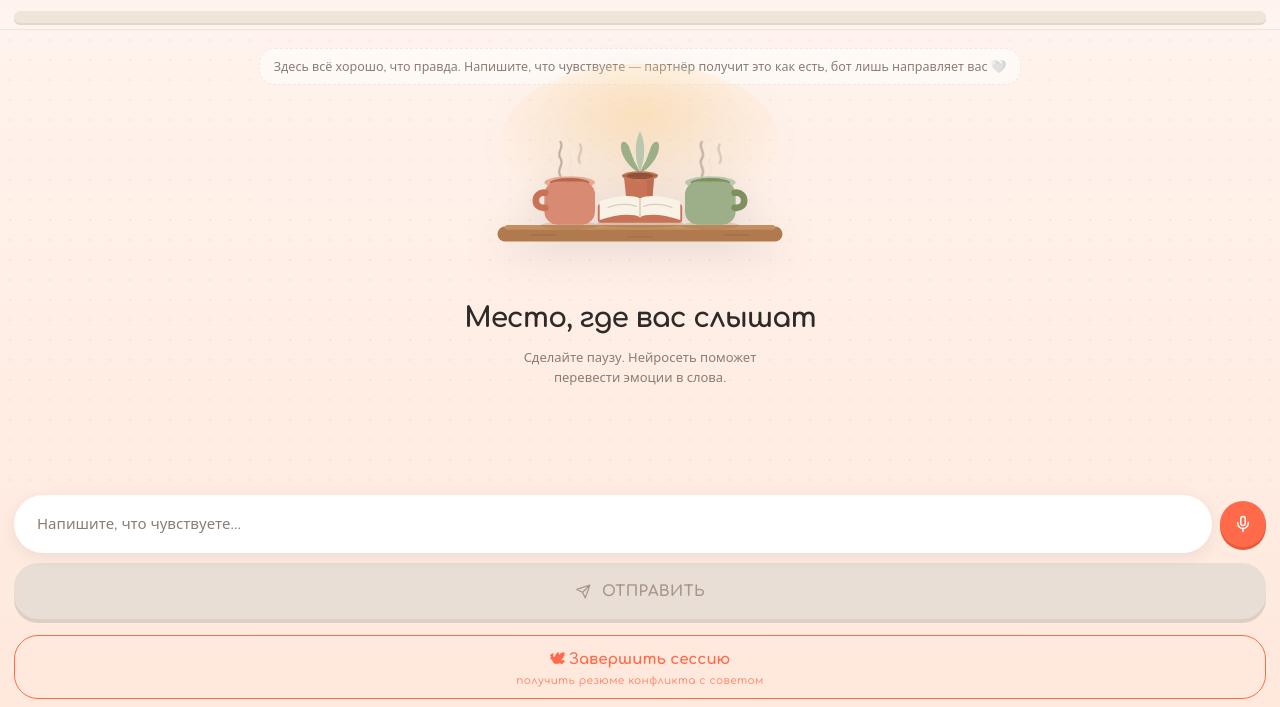
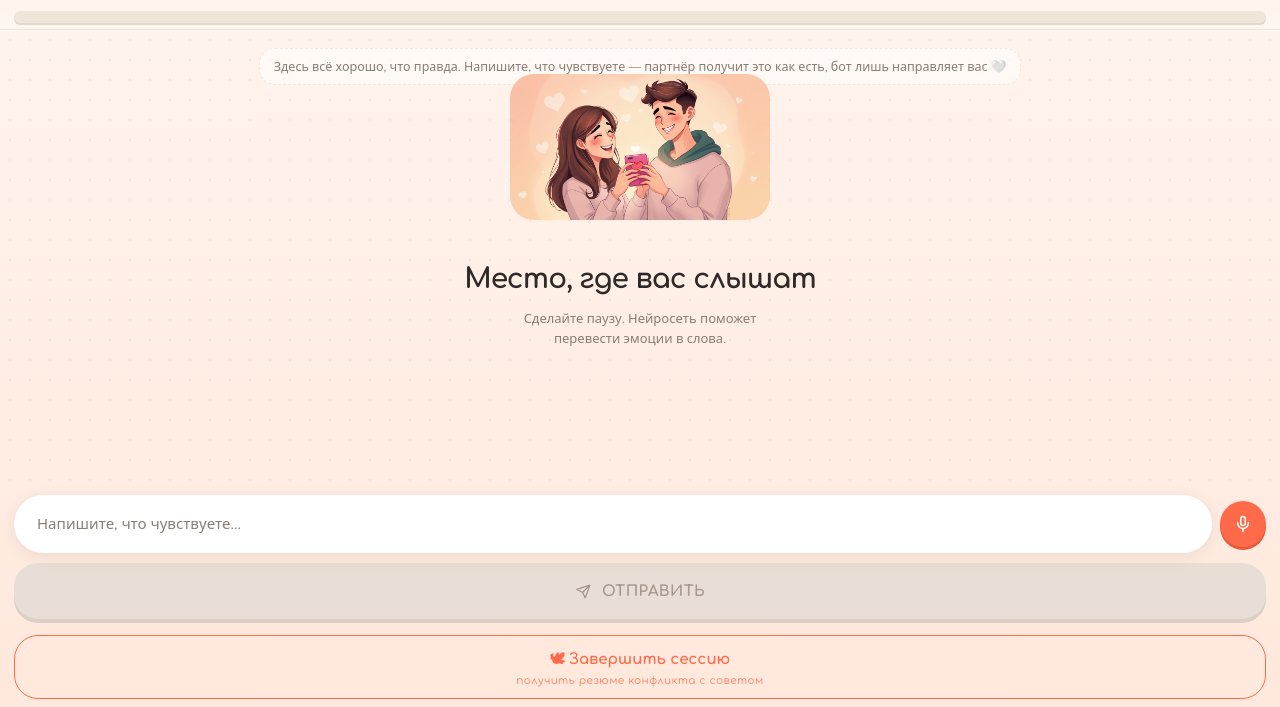
Before and after one commit to leon5612349-lang/Family-meditator, a plain HTML site: page frontend/index.html in a window 1280 px wide. Shown: the part 93-800 px from the top of the page. Drawn offline with nearby package versions, Linux system fonts and the light colour scheme; no server answers.

Commit message:
Фиксы: стартовый экран с парой, сообщения внизу, без наложения чашек

```diff
--- a/frontend/index.html
+++ b/frontend/index.html
@@ -1037,6 +1037,66 @@
             background: transparent;
         }
 
+        /* Иллюстрация «пара смотрит на телефон» на стартовом экране */
+        .welcome-image {
+            width: min(70vw, 260px);
+            height: auto;
+            border-radius: 24px;
+            margin: 20px auto;
+            display: block;
+        }
+
+        /* Стартовый экран (чашки/пара) не должен накладываться на чат:
+           как только появилась сессия (есть сообщения или ступень водопада) —
+           экран приветствия скрывается. Правило на :has() — чтобы не трогать JS */
+        .chat:has(.bubble) .welcome-screen,
+        .chat:has(.stage:not([hidden])) .welcome-screen {
+            display: none !important;
+        }
+
+        /* Аватар психолога в сцене убран — он дублировал картинку пары.
+           Аватар в шапке (#headerAvatar) остаётся на месте. */
+        .stage-avatar,
+        .mascot-wrap {
+            display: none !important;
+        }
+
+        /* Сцена вопроса (картинка пары + облачко) должна идти ПЕРЕД сообщениями,
+           иначе она выталкивает их вверх за пределы окна чата.
+           Решаем порядком flex, JS не трогаем. */
+        .stage {
+            order: -1;
+        }
+
+        /* Служебная подпись («Здесь всё хорошо…») — выше сцены */
+        .system-message {
+            order: -2;
+        }
+
+        /* Сообщения прижаты к низу окна чата: когда их мало — внизу,
+           когда много — обычная прокрутка вниз.
+           Используем ::before с margin-top:auto (а не justify-content:flex-end):
+           при переполнении auto-margin схлопывается, и прокрутка вверх
+           остаётся рабочей.
+           flex-basis: 0 — .chat забирает ВСЮ оставшуюся высоту (а не
+           конкурирует с панелями ввода), min-height:0 — разрешает
+           сжаться до нуля и скроллить внутри себя. */
+        .chat {
+            flex: 1 1 0;
+            min-height: 0;
+        }
+
+        .input-bar,
+        .finish-bar {
+            flex-shrink: 0;
+        }
+
+        .chat::before {
+            content: "";
+            flex: 0 0 auto;
+            margin-top: auto;
+        }
+
         /* Иллюстрация не должна сжиматься в коротком окне, а экран —
            прокручиваться, если контент не влезает.
            ВАЖНО: justify-content: flex-start вместо center — иначе flex
@@ -1054,6 +1114,9 @@
             flex: 0 0 auto;
         }
 
+        /* Стартовый экран живёт внутри .chat (absolute) — так он не
+           перекрывает нижние панели ввода; содержимое при нехватке
+           места прокручивается */
         .welcome-screen {
             overflow-y: auto;
             justify-content: flex-start;
@@ -1392,117 +1455,8 @@
         <!-- ══ Ламповый экран приветствия ═══════════════════════════ -->
         <!-- Показывается, пока чат пуст; исчезает с первым сообщением. -->
         <div class="welcome-screen" id="welcome-screen">
-            <svg class="welcome-illustration" viewBox="0 0 320 240" role="img"
-                 aria-label="Стол с двумя чашками, раскрытым блокнотом и суккулентом в глиняном горшочке">
-                <defs>
-                    <!-- мягкий жёлтый свет лампы -->
-                    <radialGradient id="glow" cx="50%" cy="30%" r="62%">
-                        <stop offset="0%"  stop-color="#FFD9A0" stop-opacity="0.55"/>
-                        <stop offset="55%" stop-color="#FFD9A0" stop-opacity="0.20"/>
-                        <stop offset="100%" stop-color="#FFD9A0" stop-opacity="0"/>
-                    </radialGradient>
-                </defs>
-
-                <!-- мягкий рассеянный свет на заднем плане -->
-                <ellipse cx="160" cy="98" rx="152" ry="88" fill="url(#glow)"/>
-
-                <!-- деревянный стол -->
-                <g>
-                    <rect x="8" y="184" width="304" height="16" rx="8" fill="#B07A4E"/>
-                    <rect x="16" y="182.5" width="288" height="5" rx="2.5" fill="#C49062"/>
-                    <!-- текстура дерева: симметричные штрихи -->
-                    <path d="M44,193 h26"  stroke="#96643D" stroke-width="1.6" stroke-linecap="round" opacity="0.5"/>
-                    <path d="M250,193 h26" stroke="#96643D" stroke-width="1.6" stroke-linecap="round" opacity="0.5"/>
-                    <path d="M146,195 h28" stroke="#96643D" stroke-width="1.6" stroke-linecap="round" opacity="0.4"/>
-                </g>
-
-                <!-- мягкие тени предметов на столе (свет сверху, рассеянный) -->
-                <ellipse cx="85"  cy="183" rx="31" ry="4.2" fill="#96643D" opacity="0.22"/>
-                <ellipse cx="235" cy="183" rx="31" ry="4.2" fill="#96643D" opacity="0.22"/>
-                <ellipse cx="160" cy="181" rx="46" ry="4.5" fill="#96643D" opacity="0.25"/>
-
-                <!--
-                    Горшочек с суккулентом: ровно по центру (ось x=160),
-                    стоит ЗА блокнотом — основание скрыто страницами,
-                    рисуем до блокнота, чтобы получилась глубина.
-                -->
-                <g>
-                    <!-- суккулент: плотные толстые листья (эхеверия) -->
-                    <g>
-                        <!-- задний слой: маленькие тёмные листья -->
-                        <path d="M159,126 C150,122 145,114 146,106 C151,111 157,118 159,126 Z" fill="#7E905F"/>
-                        <path d="M161,126 C170,122 175,114 174,106 C169,111 163,118 161,126 Z" fill="#7E905F"/>
-                        <!-- средний слой: большие боковые листья -->
-                        <path d="M159,126 C147,120 138,106 140,96 C141,92 145,93 148,98
-                                 C152,110 156,120 160,126 Z" fill="#9CAF88"/>
-                        <path d="M161,126 C173,120 182,106 180,96 C179,92 175,93 172,98
-                                 C168,110 164,120 160,126 Z" fill="#9CAF88"/>
-                        <!-- центральный лист: самый светлый, ловит свет -->
-                        <path d="M160,127 C154,110 154,94 160,82 C166,94 166,110 160,127 Z" fill="#B9C8AC"/>
-                    </g>
-                    <!-- корпус горшочка: тёплая глина, неровная ручная кромка -->
-                    <path d="M143,132 C152,135.5 165,135.5 175,131.5
-                             L172,170 C166,174.5 152,174.5 147,170 L143,132 Z" fill="#C87256"/>
-                    <!-- полутень на правой грани горшка -->
-                    <path d="M167,133 C168,145 168,158 166,171.5 C168,172.8 170.3,171.6 172,170
-                             L175,131.5 C172.4,133.4 170,133.8 167,133 Z" fill="#B5674E" opacity="0.55"/>
-                    <!-- верхний край горшка (ручной, слегка неаккуратный) -->
-                    <ellipse cx="160" cy="130" rx="19" ry="5" fill="#C87256"/>
-                    <ellipse cx="160" cy="130" rx="14" ry="3.4" fill="#8A5236"/>
-                    <path d="M141.5,129.5 Q160,134.5 178.5,129" stroke="#A05840"
-                          stroke-width="1.6" fill="none" stroke-linecap="round" opacity="0.6"/>
-                </g>
-
-                <!-- раскрытый блокнот: центр композиции, две белые страницы -->
-                <g>
-                    <rect x="115" y="160" width="90" height="20" rx="3.5" fill="#C87256"/>
-                    <path d="M117,157 C136,150.5 152,150 160,154
-                             C168,150 184,150.5 203,157
-                             L203,177 C184,170.5 168,170 160,174
-                             C152,170 136,170.5 117,177 Z" fill="#F8F2E7"/>
-                    <!-- корешок -->
-                    <path d="M160,154 L160,174" stroke="#D9C8AC" stroke-width="1.4" stroke-linecap="round"/>
-                    <!-- едва заметные строки (полутон) -->
-                    <path d="M126,163.5 C137,159.5 148,159.5 156,162.5" stroke="#CBBB9E"
-                          stroke-width="1.2" stroke-linecap="round" fill="none" opacity="0.8"/>
-                    <path d="M194,163.5 C183,159.5 172,159.5 164,162.5" stroke="#CBBB9E"
-                          stroke-width="1.2" stroke-linecap="round" fill="none" opacity="0.8"/>
-                </g>
-
-                <!-- левая чашка: терракотовая, симметрично слева (ось x=85) -->
-                <g>
-                    <ellipse cx="85" cy="137" rx="27" ry="6.5" fill="#E9A98F"/>
-                    <ellipse cx="85" cy="137" rx="21" ry="4.6" fill="#B5674E"/>
-                    <rect x="58" y="136" width="54" height="46" rx="14" fill="#D98A72"/>
-                    <!-- ручка: крепится к середине левой стенки, висит в воздухе -->
-                    <path d="M59,148 C46,146 45,166 59,164"
-                          stroke="#C87256" stroke-width="7" fill="none" stroke-linecap="round"/>
-                </g>
-
-                <!-- правая чашка: шалфейная, зеркальная (ось x=235) -->
-                <g>
-                    <ellipse cx="235" cy="137" rx="27" ry="6.5" fill="#B9C8AC"/>
-                    <ellipse cx="235" cy="137" rx="21" ry="4.6" fill="#7E905F"/>
-                    <rect x="208" y="136" width="54" height="46" rx="14" fill="#9CAF88"/>
-                    <!-- ручка: зеркально, середина правой стенки -->
-                    <path d="M261,148 C274,146 275,166 261,164"
-                          stroke="#7E905F" stroke-width="7" fill="none" stroke-linecap="round"/>
-                </g>
-
-                <!-- тонкий пар над терракотовой чашкой -->
-                <g class="steam">
-                    <path d="M75,128 c-5,-7 5,-12 0,-19 c-5,-7 5,-12 0,-18"/>
-                    <path d="M86,126 c5,-7 -5,-12 0,-19 c5,-7 -5,-12 0,-18"/>
-                    <path d="M96,128 c-5,-7 5,-12 0,-19"/>
-                </g>
-
-                <!-- тонкий пар над шалфейной чашкой (зеркально) -->
-                <g class="steam">
-                    <path d="M226,128 c5,-7 -5,-12 0,-19 c5,-7 -5,-12 0,-18"/>
-                    <path d="M235,126 c-5,-7 5,-12 0,-19 c-5,-7 5,-12 0,-18"/>
-                    <path d="M245,128 c5,-7 -5,-12 0,-19"/>
-                </g>
-            </svg>
+            <img src="couple_welcome.png" alt="Пара смотрит на телефон вместе"
+                 class="welcome-image" />
 
             <div class="welcome-title">Место, где вас слышат</div>
             <div class="welcome-sub">Сделайте паузу. Нейросеть поможет перевести эмоции в слова.</div>
```
Also changed, not shown: 1 other file.
